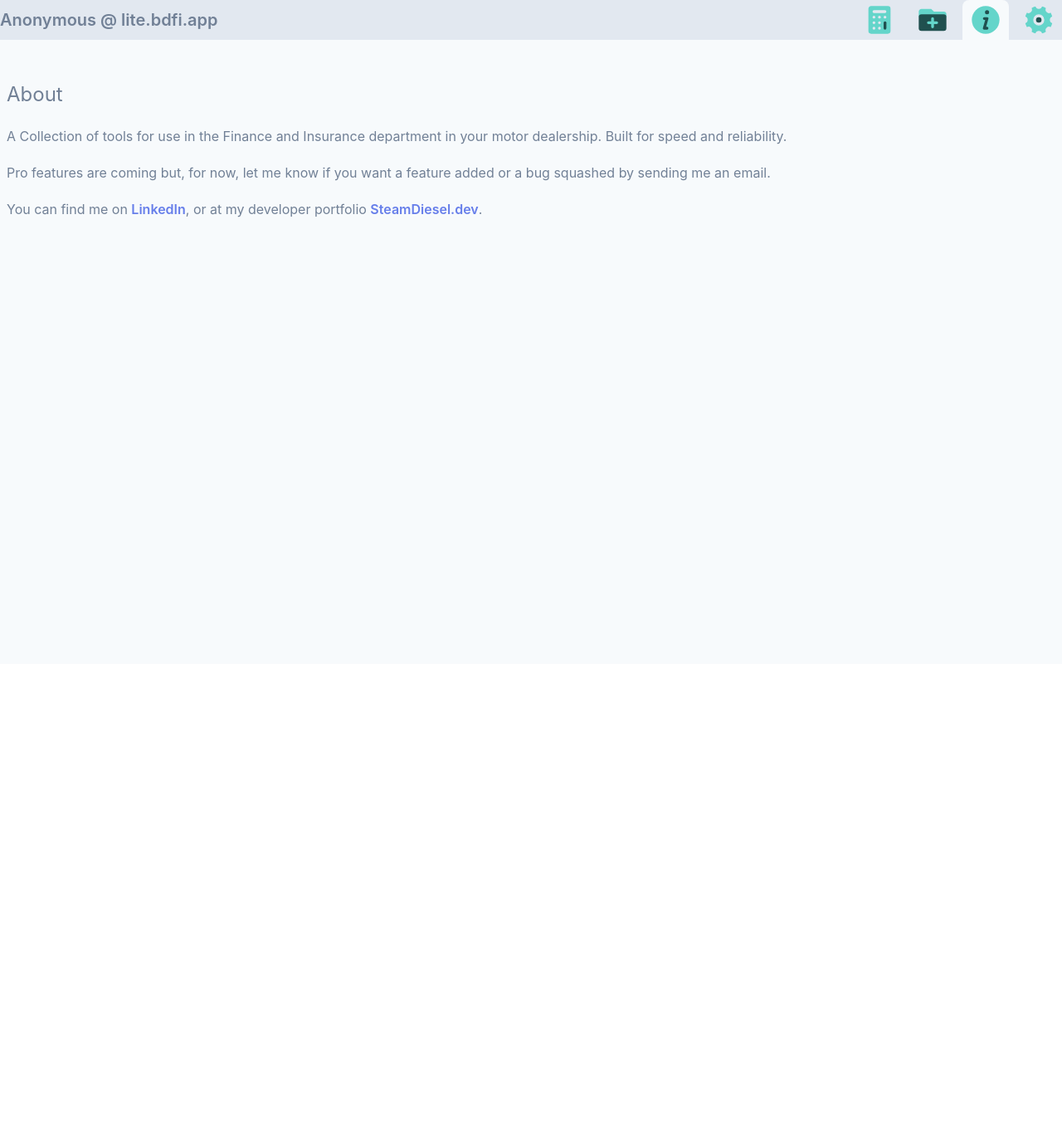
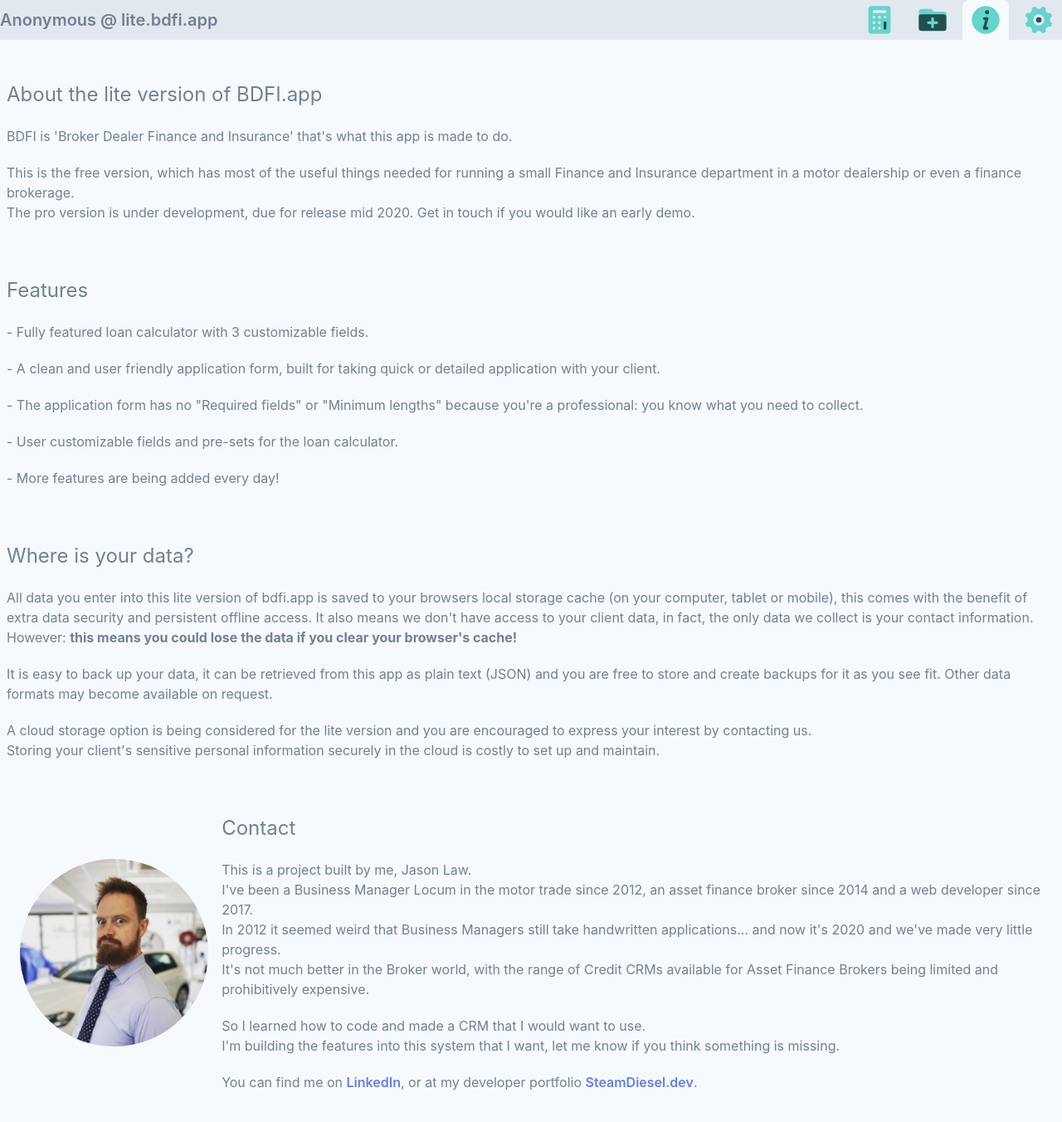
Before and after one commit to SteamDiesel/BMToolbox, a Vue app: page /about in a window 1280 px wide. Shown: the top 1352 px of the page at 83% size. Before the commit the page ends 800 px from the top, so only its background shows below. Built offline with nearby package versions, Linux system fonts and the light colour scheme.

Commit message:
updated aboput page made the addresses work for add and drop

```diff
--- a/src/components/application/FormField.vue
+++ b/src/components/application/FormField.vue
@@ -1,6 +1,6 @@
 <template>
 	<div>
-		<div class="relative border-gray-500 border-b border-b-2 mt-6 mx-2">
+		<div class="relative border-gray-500 border-b border-b-2 mt-4 mx-2">
 			<label class="text-sm whitespace-no-wrap">
 				<slot name="label"/>
 			</label><br>
--- a/src/components/application/Person.vue
+++ b/src/components/application/Person.vue
@@ -219,7 +219,7 @@
 			</FormField>
 		</div>
 		<div>
-			<Address v-for="(address, index) in person.addresses" :key="index" :address="address">
+			<Address class="mt-6" v-for="(address, index) in person.addresses" :key="index" :address="address">
 				<button
 					class="relative bg-gray-300 hover:bg-red-200 p-2 shadow-lg rounded-full no-print text-xs"
 					@click="removeAddressFromPerson({person_index: person_index, address_index: index})"
--- a/src/views/About.vue
+++ b/src/views/About.vue
@@ -1,16 +1,84 @@
 <template>
 	<div class="py-12 container mx-auto px-4 sm:px-2">
 		<div>
-			<h1 class="text-2xl">About</h1>
+			<h1 class="text-2xl">About the lite version of BDFI.app</h1>
+			<p
+				class="mt-5"
+			>BDFI is 'Broker Dealer Finance and Insurance' that's what this app is made to do.</p>
+
 			<p class="mt-5">
-				A Collection of tools for use in the Finance and Insurance department in your motor dealership. Built for speed and reliability.
+				This is the free version, which has most of the useful things needed for
+				running a small Finance and Insurance department in a motor dealership or even a finance brokerage.
+				<br />The pro version is under development, due for release mid 2020. Get in touch if you would like an early demo.
+			</p>
+		</div>
+		<div class="mt-16">
+			<h1 class="text-2xl">Features</h1>
+			<p class="mt-5">- Fully featured loan calculator with 3 customizable fields.</p>
+			<p
+				class="mt-5"
+			>- A clean and user friendly application form, built for taking quick or detailed application with your client.</p>
+			<p
+				class="mt-5"
+			>- The application form has no "Required fields" or "Minimum lengths" because you're a professional: you know what you need to collect.</p>
+			<p class="mt-5">- User customizable fields and pre-sets for the loan calculator.</p>
+
+			<p class="mt-5">- More features are being added every day!</p>
+		</div>
+		<div class="mt-16">
+			<h1 class="text-2xl">Where is your data?</h1>
+			<p class="mt-5">
+				All data you enter into this lite version of bdfi.app is saved to your browsers local storage cache (on your computer, tablet or mobile),
+				this comes with the benefit of extra data security and persistent offline access.
+				It also means we don't have access to your client data,
+				in fact, the only data we collect is your contact information.
+				<br />However:
+				<strong>this means you could lose the data if you clear your browser's cache!</strong>
+				<br />
 			</p>
 			<p class="mt-5">
-				Pro features are coming but, for now, let me know if you want a feature added or a bug squashed by sending me an email.
+				It is easy to back up your data, it can be retrieved from this app as plain text (JSON) and
+				you are free to store and create backups for it as you see fit.
+				Other data formats may become available on request.
 			</p>
 			<p class="mt-5">
-				You can find me on <a class="hover:underline text-indigo-500 font-semibold" href="https://www.linkedin.com/in/jason-bdfi/">LinkedIn</a>, or at my developer portfolio <a class="hover:underline text-indigo-500 font-semibold" href="https://steamdiesel.dev/">SteamDiesel.dev</a>.
+				A cloud storage option is being considered for the lite version and
+				you are encouraged to express your interest by contacting us.
+				<br />Storing your client's sensitive personal information securely in the cloud is costly to set up and maintain.
 			</p>
+		</div>
+
+		<div class="mt-16 flex items-center">
+			<div class="w-1/5 mx-4">
+				<img class="rounded-full" src="@/assets/Jason Law.jpg" alt="Jason Law" />
+			</div>
+			<div>
+				<h1 class="text-2xl">Contact</h1>
+				<p class="mt-5">
+					This is a project built by me, Jason Law.
+					<br />I've been a Business Manager Locum in the motor trade since 2012, an
+					asset finance broker since 2014 and a web developer since 2017.
+					<br />In 2012 it seemed weird that Business Managers still take handwritten
+					applications... and now it's 2020 and we've made very little progress.
+					<br />It's not much better in the Broker world, with the range of Credit
+					CRMs available for Asset Finance Brokers being limited and prohibitively expensive.
+				</p>
+				<p class="mt-5">
+					So I learned how to code and made a CRM that I would want to use.
+					<br />I'm building the features into this system that I want, let me know if you think something is missing.
+				</p>
+				<p class="mt-5">
+					You can find me on
+					<a
+						class="hover:underline text-indigo-500 font-semibold"
+						href="https://www.linkedin.com/in/jason-bdfi/"
+					>LinkedIn</a>, or at my developer portfolio
+					<a
+						class="hover:underline text-indigo-500 font-semibold"
+						href="https://steamdiesel.dev/"
+					>SteamDiesel.dev</a>.
+				</p>
+			</div>
 		</div>
 	</div>
 </template>
--- a/src/views/Application.vue
+++ b/src/views/Application.vue
@@ -54,7 +54,7 @@
 			</Person>
 		</div>
 		<div>
-			<!-- <textarea :value="JSON.stringify(application)" name="application" cols="30" rows="10"></textarea> -->
+			<!-- <textarea :value="JSON.stringify(application)" name="application" cols="200" rows="40"></textarea> -->
 			<!-- {{application}} -->
 		</div>
 	</div>
```
Also changed, not shown: src/assets/Jason Law.jpg (added).
